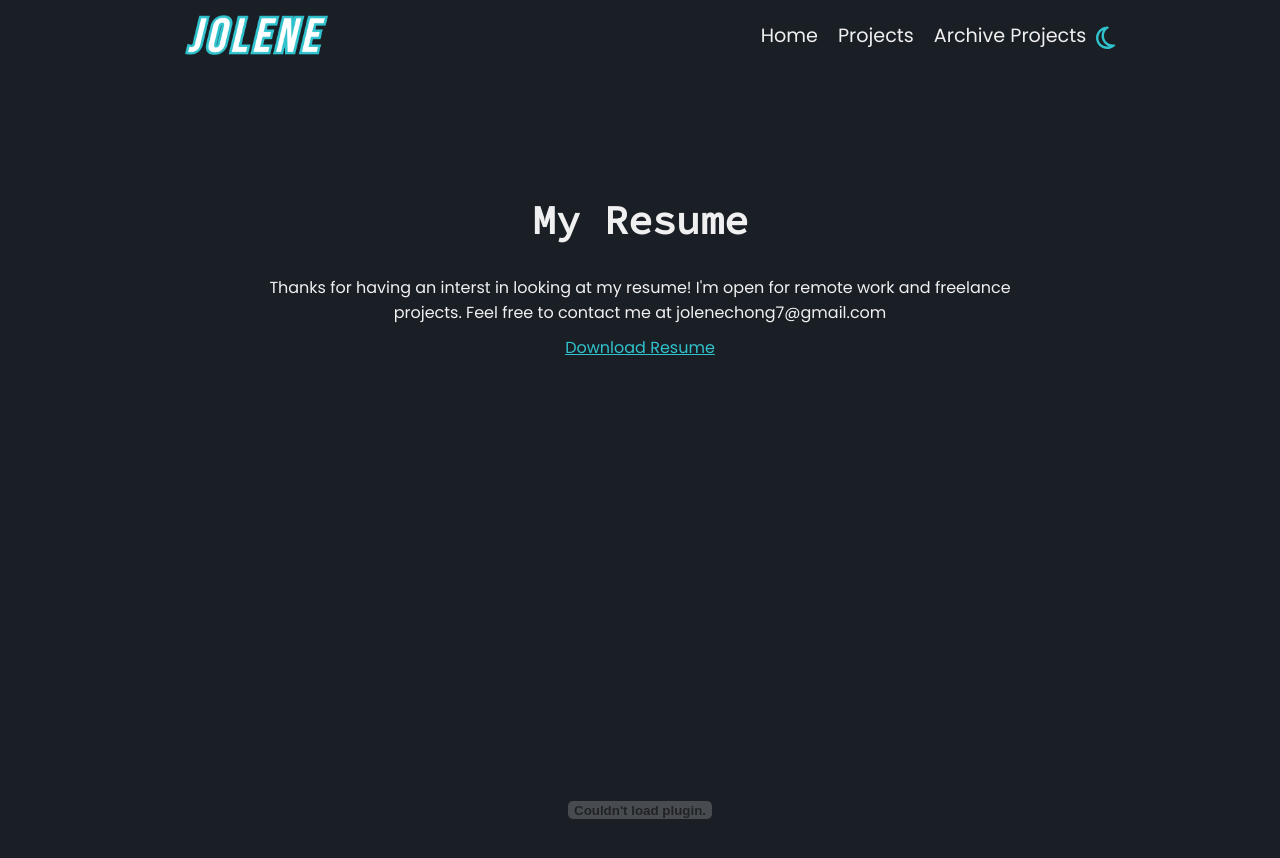
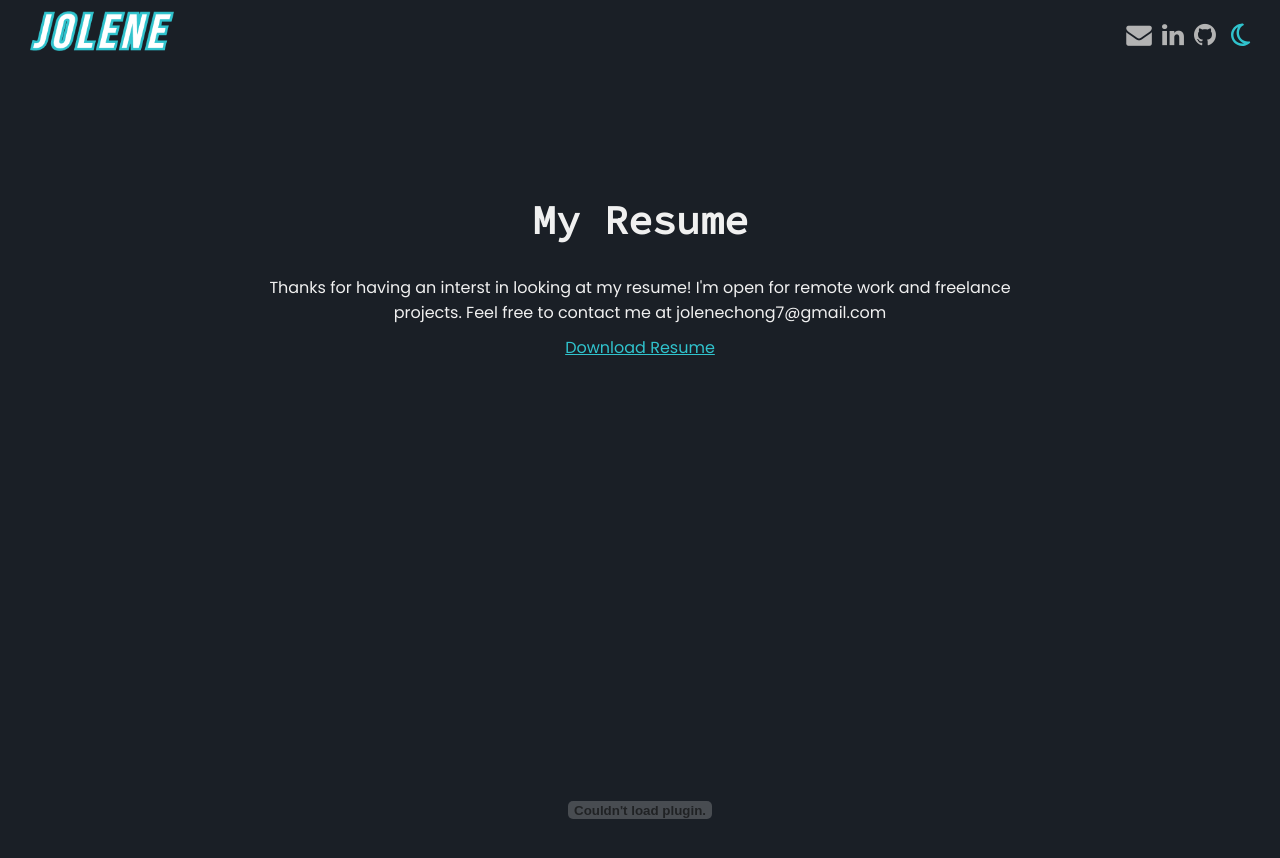
Before and after one commit to jolenechong/portfolio, a React (Create React App) app: page /resume in a window 1280 px wide. Shown: the top 858 px of the page. Built offline with nearby package versions, Linux system fonts and the light colour scheme.

Commit message:
updated navbar and language colors

```diff
--- a/src/App.scss
+++ b/src/App.scss
@@ -43,7 +43,7 @@ html[data-theme="dark"] {
   --CTA-bg: #15253c;
   --footer-bg: #0F1A20;
   --secondary-color-text:grey;
-  --link-bg: #1f6676ad;
+  --link-bg: #173258;
 }
 html[data-theme="light"] {
   --bg: #f5f5f5;
--- a/src/components/home/archiveprojects/index.js
+++ b/src/components/home/archiveprojects/index.js
@@ -11,6 +11,8 @@ export default function archiveprojects({ props }) {
     HTML: "#d94b23",
     Python: "#3f73a6",
     "Jupyter Notebook": "#d15a00",
+    Kotlin:'#a97bff',
+    Swift: '#ff7b91'
   };
 
   return (
--- a/src/components/home/archiveprojects/index.module.scss
+++ b/src/components/home/archiveprojects/index.module.scss
@@ -18,12 +18,17 @@
       padding:0;
   }
 
-  .icons {
+  a {
     color: #30c3cd;
-    font-size: 20px;
-    margin-top: 5px;
-    margin-bottom: 5px;
-    margin-right: 5px;
+    font-size: 18px;
+
+    .icons{
+      background-color: var(--link-bg);
+      border-radius: 50px;
+      padding:5px;
+      margin-right: 5px;
+      margin-top: 5px;
+    }
   }
 
   .language {
@@ -37,7 +42,7 @@
 
   .iconsdiv{
     position: absolute;
-    bottom: 15px;
+    bottom: 10px;
     right: 10px;
     display: flex;
     align-items: center;
--- a/src/components/home/projects/index.js
+++ b/src/components/home/projects/index.js
@@ -1,6 +1,6 @@
 import styles from "./index.module.scss";
 import { FontAwesomeIcon } from '@fortawesome/react-fontawesome'
-import { faArrowUpRightFromSquare } from '@fortawesome/free-solid-svg-icons'
+import { faExternalLink, faLink } from '@fortawesome/free-solid-svg-icons'
 import { faGithub } from '@fortawesome/free-brands-svg-icons'
 
 const Projects = ({image,title,stack,description,site,code,linkto}) => {
@@ -13,9 +13,11 @@ const Projects = ({image,title,stack,description,site,code,linkto}) => {
             <h2>{title}</h2>
             <p className={styles.stack}>{stack}</p>
             <p className={styles.description}>{description}</p>
+            <div style={{display:'flex', alignItems:'center'}}>
             {site && (
               <a href={site} target="_blank" rel='noreferrer' aria-label="Link to Live Site">
-                <FontAwesomeIcon icon={faArrowUpRightFromSquare} className={styles.icons} />
+                <FontAwesomeIcon icon={faExternalLink} className={styles.icons}  />
+                {/* <FontAwesomeIcon icon={faArrowUpRightFromSquare} className={styles.icons} /> */}
               </a>
             )}
             {code && (
@@ -32,6 +34,8 @@ const Projects = ({image,title,stack,description,site,code,linkto}) => {
             >
               Project Details
             </a>}
+
+            </div>
           </div>
         </div>
   );
--- a/src/components/home/projects/index.module.scss
+++ b/src/components/home/projects/index.module.scss
@@ -45,6 +45,7 @@
     .stack,
     a {
       color: #30c3cd;
+      font-size: 18px;
 
       .icons{
         background-color: var(--link-bg);
--- a/src/components/navbar/index.js
+++ b/src/components/navbar/index.js
@@ -2,23 +2,13 @@ import React, { useState } from "react";
 import { Link } from "react-router-dom";
 import styles from "./index.module.scss";
 import logo from "../../images/JOLENE.png";
-import { HashLink as Hash } from "react-router-hash-link";
-import { FontAwesomeIcon } from '@fortawesome/react-fontawesome'
-import { faXmark,faBars } from '@fortawesome/free-solid-svg-icons'
-import { faSun,faMoon } from '@fortawesome/free-regular-svg-icons'
+import { FontAwesomeIcon } from "@fortawesome/react-fontawesome";
+import { faSun, faMoon } from "@fortawesome/free-regular-svg-icons";
 
 function Navbar() {
   const [click, setClick] = useState(false);
-  // const [button, setButton] = useState(true);
   const [themeClick, setThemeClick] = useState(false);
   const [theme, setTheme] = useState(true);
-
-  const handleClick = () => {
-    const container = document.querySelector(`.${styles.container} ul`);
-    container.classList.toggle(styles.active);
-    click ? setClick(false) : setClick(true);
-  };
-  const closeMobileMenu = () => setClick(false);
 
   // set theme by local storage
   const body = document.querySelector("html");
@@ -54,48 +44,13 @@ function Navbar() {
 
   return (
     <>
-      <div className={styles.icon} onClick={handleClick}>
-        <FontAwesomeIcon icon={click ? faXmark : faBars } color='#b3b3b3'/>
-        <p style={{ color: "#b3b3b3" }}>Menu</p>
-      </div>
       <nav>
         <div className={styles.container}>
-          <Link to="/" className={styles.logo} onClick={closeMobileMenu}>
+          <Link to="/" className={styles.logo}>
             <img src={logo} alt="Logo" height="40" />
           </Link>
 
-          <ul
-            className={click ? `${styles.menu} ${styles.active} ` : styles.menu}
-          >
-            <li>
-              <Hash
-                to="/#intro"
-                className={styles.links}
-                onClick={closeMobileMenu}
-              >
-                Home
-              </Hash>
-            </li>
-            <li>
-              <Hash
-                to="/#projects"
-                className={styles.links}
-                onClick={closeMobileMenu}
-              >
-                Projects
-              </Hash>
-            </li>
-            <li>
-              <Hash
-                to="/#archive"
-                className={styles.links}
-                onClick={closeMobileMenu}
-              >
-                Archive Projects
-              </Hash>
-            </li>
-          </ul>
-        </div>
+          <div>
             <div className={styles.socials}>
               <a
                 className="fa fa-envelope fa-lg"
@@ -124,8 +79,15 @@ function Navbar() {
                 {" "}
               </a>
             </div>
+
             <div className={styles.themetoggle} onClick={themeToggle}>
-          <FontAwesomeIcon icon={themeClick ? faSun : faMoon} color='#30c3cd' style={{fontSize:'1.6rem', marginTop:'10px'}}/>
+              <FontAwesomeIcon
+                icon={themeClick ? faSun : faMoon}
+                color="#30c3cd"
+                style={{ fontSize: "1.6rem", marginTop: "5px", marginLeft:'10px' }}
+              />
+            </div>
+          </div>
         </div>
       </nav>
     </>
--- a/src/components/navbar/index.module.scss
+++ b/src/components/navbar/index.module.scss
@@ -1,6 +1,6 @@
-.icon {
-  display: none;
-}
+// .icon {
+//   display: none;
+// }
 nav {
   background-color: var(--bg);
   height: 70px;
@@ -22,8 +22,8 @@ nav {
   }
 
   .socials {
-    position: absolute;
-    right: 75px;
+    // position: absolute;
+    // right: 75px;
 
     a {
       text-decoration: none;
@@ -39,118 +39,133 @@ nav {
     }
   }
 
-  .container {
+  .container{
     display: flex;
-    justify-content: center;
+    justify-content: space-between;
     align-items: center;
-    height: 65px;
-    max-width: 1500px;
+    width: 100%;
+    padding: 0 30px;
 
-    @media screen and (max-width: 961px) {
-      .menu {
-        flex-direction: column;
-        height: 95vh;
-        position: fixed;
-        top: 0;
-        right: -100%;
-        height: 100vh;
-        transition: all 0.5s ease;
-        justify-content: center;
-
-        li {
-          height: 80px;
-        }
-      }
-
-      ul.active {
-        display: flex;
-        box-shadow: 0 8px 32px 0 rgb(31 38 135 / 37%);
-        backdrop-filter: blur(4px);
-        -webkit-backdrop-filter: blur(4px);
-        border-radius: 0 10px 10px 0;
-        border-right: 1px solid rgba(255, 255, 255, 0.18);
-        font-size: 1rem;
-        background: var(--bg);
-        right: 0;
-        opacity: 1;
-        transition: all 0.5s ease;
-        z-index: 1;
-      }
-    }
-
-    .logo {
-      color: black;
-      justify-self: start;
-      margin-left: 20px;
-      cursor: pointer;
-      text-decoration: none;
-      font-size: 1.8rem;
+    &>div{
       display: flex;
+      justify-content: center;
       align-items: center;
     }
+  }
 
-    .menu {
-      display: flex;
-      list-style: none;
-      text-align: center;
-      width: 60vw;
-      justify-content: flex-end;
+//   .container {
+//     display: flex;
+//     justify-content: center;
+//     align-items: center;
+//     height: 65px;
+//     max-width: 1500px;
 
-      @media screen and (max-width: 961px) {
-        &{
-          justify-content: center;
-        }
-      }
+//     @media screen and (max-width: 961px) {
+//       .menu {
+//         flex-direction: column;
+//         height: 95vh;
+//         position: fixed;
+//         top: 0;
+//         right: -100%;
+//         height: 100vh;
+//         transition: all 0.5s ease;
+//         justify-content: center;
 
-      .links {
-        height: 80px;
-        text-decoration: none;
-        color: var(--color-text);
-        padding: 0 10px 0 10px;
-      }
-    }
-  }
+//         li {
+//           height: 80px;
+//         }
+//       }
+
+//       ul.active {
+//         display: flex;
+//         box-shadow: 0 8px 32px 0 rgb(31 38 135 / 37%);
+//         backdrop-filter: blur(4px);
+//         -webkit-backdrop-filter: blur(4px);
+//         border-radius: 0 10px 10px 0;
+//         border-right: 1px solid rgba(255, 255, 255, 0.18);
+//         font-size: 1rem;
+//         background: var(--bg);
+//         right: 0;
+//         opacity: 1;
+//         transition: all 0.5s ease;
+//         z-index: 1;
+//       }
+//     }
+
+//     .logo {
+//       color: black;
+//       justify-self: start;
+//       margin-left: 20px;
+//       cursor: pointer;
+//       text-decoration: none;
+//       font-size: 1.8rem;
+//       display: flex;
+//       align-items: center;
+//     }
+
+//     .menu {
+//       display: flex;
+//       list-style: none;
+//       text-align: center;
+//       width: 60vw;
+//       justify-content: flex-end;
+
+//       @media screen and (max-width: 961px) {
+//         &{
+//           justify-content: center;
+//         }
+//       }
+
+//       .links {
+//         height: 80px;
+//         text-decoration: none;
+//         color: var(--color-text);
+//         padding: 0 10px 0 10px;
+//       }
+//     }
+//   }
+// }
 }
 
 @media screen and (max-width: 961px) {
-  .socials {
-    position: absolute;
-    top: 25px;
-  }
+  // .socials {
+  //   position: absolute;
+  //   top: 25px;
+  // }
 
-  .themetoggle {
-    position: absolute;
-    top: 16px;
-    right: 15px;
-  }
-  .logo {
-    position: absolute;
-    top: 16px;
-    left: 5px;
-  }
-  .icon {
-    display: block;
-    position: fixed;
-    bottom: 20vh;
-    right: 0;
-    transform: translate(-100%, 60%);
-    font-size: 1.8rem;
-    cursor: pointer;
-    z-index: 1000;
+  // .themetoggle {
+  //   position: absolute;
+  //   top: 16px;
+  //   right: 15px;
+  // }
+  // .logo {
+  //   position: absolute;
+  //   top: 16px;
+  //   left: 5px;
+  // }
+  // .icon {
+  //   display: block;
+  //   position: fixed;
+  //   bottom: 20vh;
+  //   right: 0;
+  //   transform: translate(-100%, 60%);
+  //   font-size: 1.8rem;
+  //   cursor: pointer;
+  //   z-index: 1000;
 
-    .fa-times {
-      color: grey;
-      font-size: 2rem;
-    }
+  //   .fa-times {
+  //     color: grey;
+  //     font-size: 2rem;
+  //   }
 
-    p {
-      font-size: 10px;
-    }
-  }
+  //   p {
+  //     font-size: 10px;
+  //   }
+  // }
 }
 
-@media screen and (min-width: 960px) {
-  .socials {
-    display: none;
-  }
-}
+// @media screen and (min-width: 960px) {
+//   .socials {
+//     display: none;
+//   }
+// }
```
Lines whose indentation alone changed are shown as unchanged.
